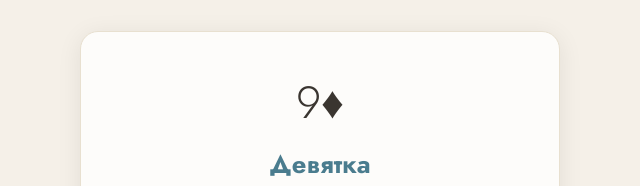
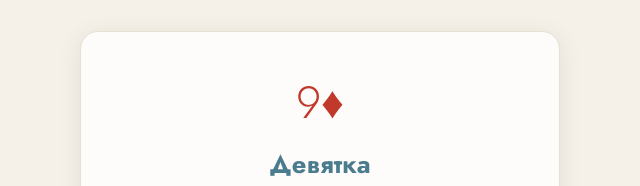
Before and after one commit to greenandsnow/tikhaya-gavan, a website: page devyatka.html in a window 1280 px wide. Shown: the part 230-416 px from the top of the page, 320-960 px from the left. Drawn offline with Linux system fonts and the light colour scheme.

Commit message:
Update devyatka.html

```diff
--- a/devyatka.html
+++ b/devyatka.html
@@ -243,7 +243,7 @@ body.game-active{padding-top:0}
 <!-- WELCOME -->
 <div class="welcome" id="welcome">
   <div class="welcome-box">
-    <div class="welcome-icon">9♦</div>
+    <div class="welcome-icon" style="color:#c0392b">9♦</div>
     <h1>Девятка</h1>
     <p>Карточная игра на 4 участников. Выкладывайте карты по масти от девятки вверх и вниз. Кто первым избавится от всех карт — забирает банк!</p>
     <button class="start-btn" onclick="startGame()">Начать игру</button>
```
